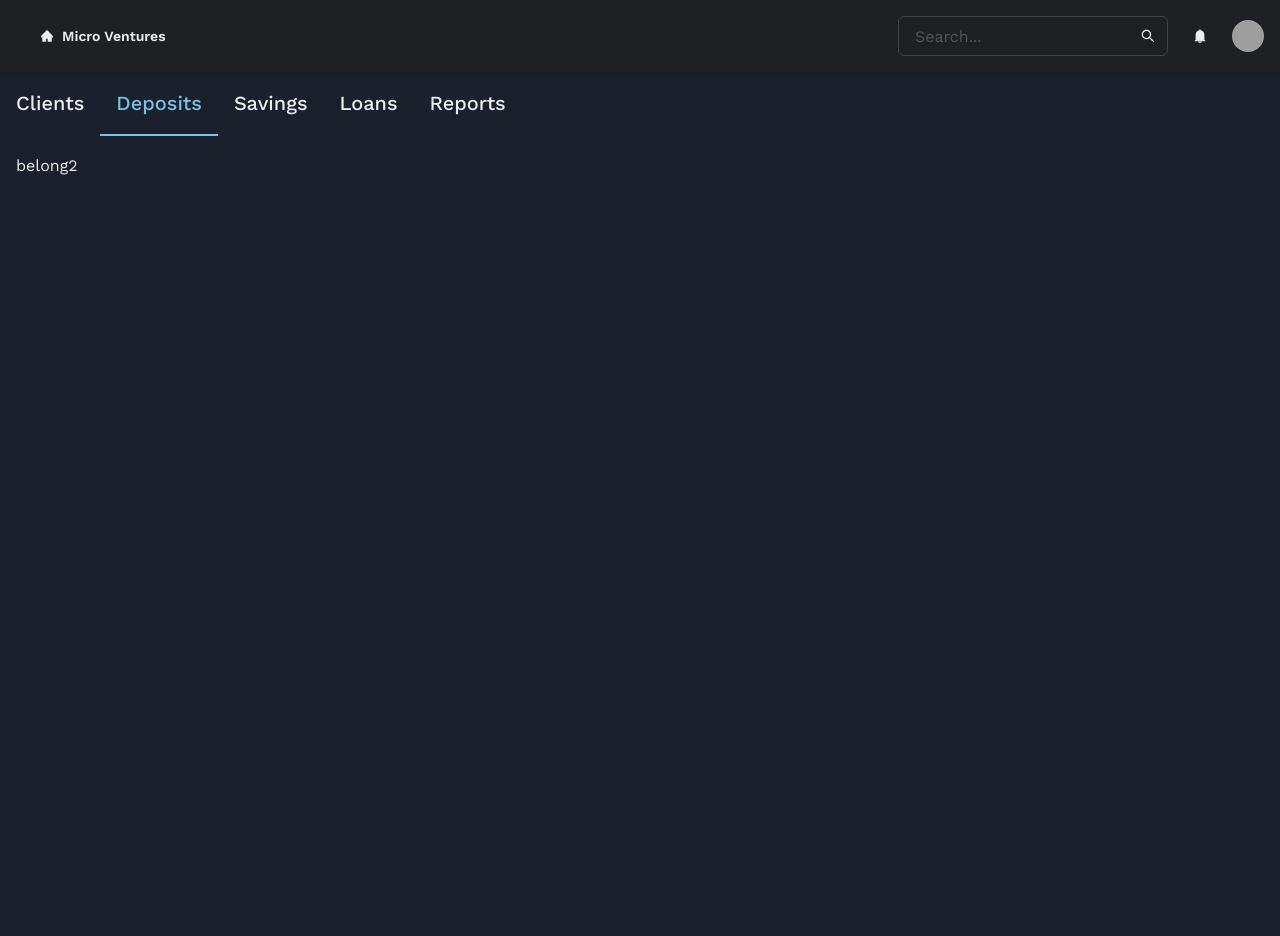
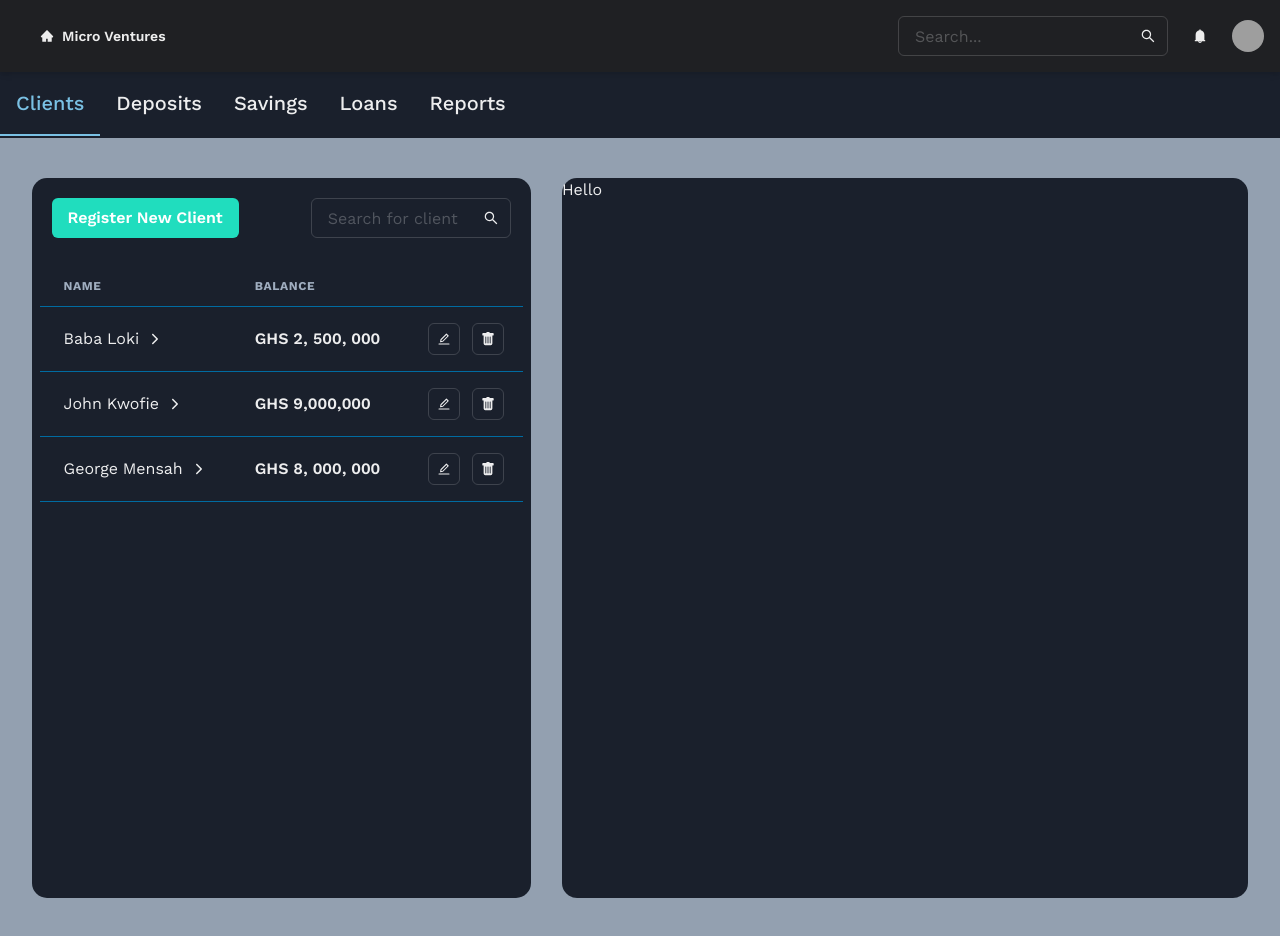
Before and after one commit to mpereannor/susu_fe, a Next.js app: page /admin in a window 1280 px wide. Before the commit the page ends 800 px from the top, so only its background shows below. Built offline with nearby package versions, Linux system fonts and the light colour scheme; grey boxes are pictures that could not be loaded.

Commit message:
update default panel

```diff
--- a/templates/dashboard/index.tsx
+++ b/templates/dashboard/index.tsx
@@ -30,7 +30,7 @@ const Dashboard = () => {
       overflowX="auto"
     >
       <Tabs
-        defaultIndex={1}
+        defaultIndex={0}
         borderBottomColor="transparent"
         isLazy
         colorScheme="telegram"
```
